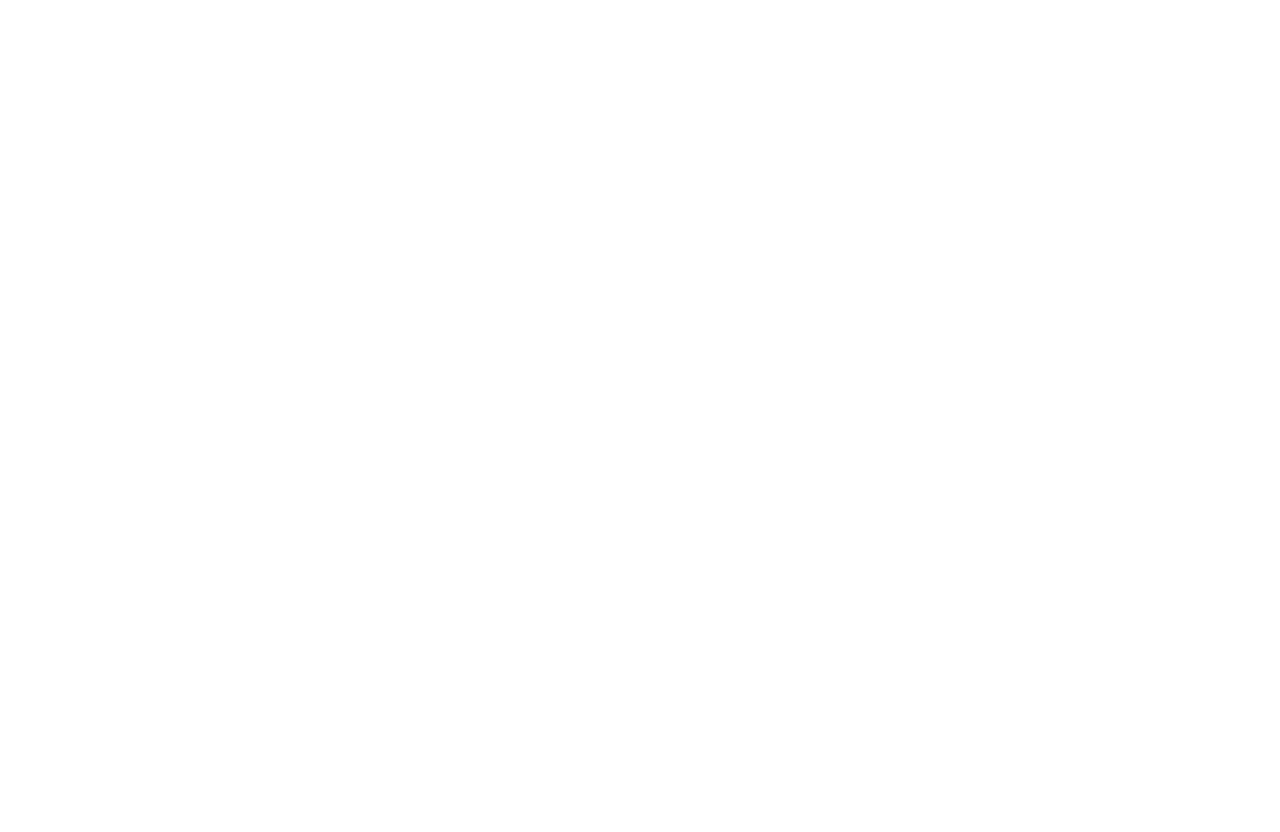
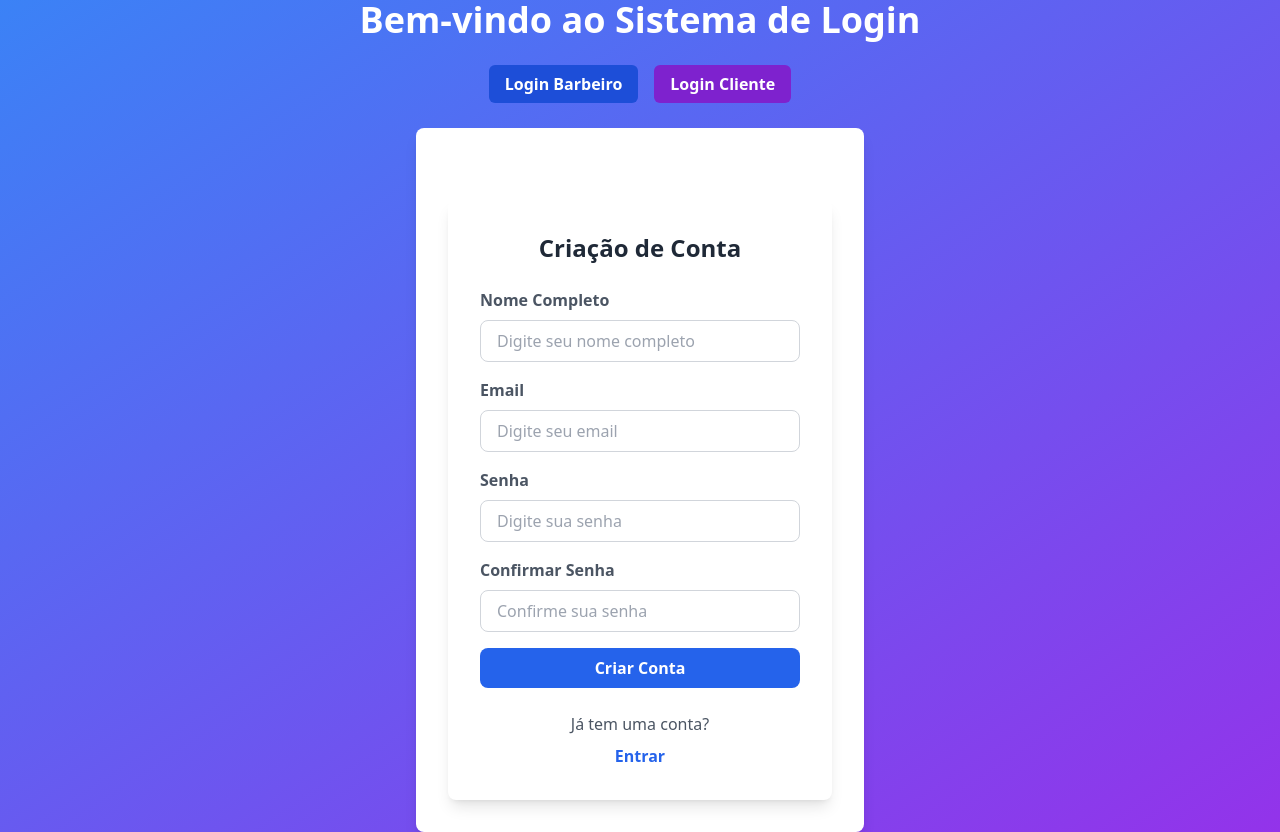
Before and after one commit to Fpereiraaraujo/React_BarberTech, a React (Create React App) app: page /client-signup in a window 1280 px wide. Before the commit the page ends 800 px from the top, so only its background shows below. Built offline with nearby package versions, Linux system fonts and the light colour scheme.

Commit message:
interface de login implementada

```diff
--- a/package.json
+++ b/package.json
@@ -10,8 +10,10 @@
     "@types/node": "^16.18.119",
     "@types/react": "^18.3.12",
     "@types/react-dom": "^18.3.1",
+    "@types/react-router-dom": "^5.3.3",
     "react": "^18.3.1",
     "react-dom": "^18.3.1",
+    "react-router-dom": "^6.27.0",
     "react-scripts": "5.0.1",
     "typescript": "^4.9.5",
     "web-vitals": "^2.1.4"
--- a/src/App.tsx
+++ b/src/App.tsx
@@ -1,9 +1,43 @@
+import { Route, BrowserRouter as Router, Routes } from "react-router-dom";
+import { Link } from "react-router-dom";
+import BarberLogin from "./pages/Barber/BarberLogin";
+import ClientLogin from "./pages/Client/ClientLogin";
+import BarberDashboard from "./pages/Barber/BarberDashboard";
+import ClientDashboard from "./pages/Client/ClientDashboard";
+import ClientSignup from "./pages/Client/ClientSignup";
 
 function App() {
   return (
-    <div className="">
+    <Router>
+      <div className="min-h-screen bg-gradient-to-br from-blue-500 to-purple-600 flex flex-col items-center justify-center">
+        <h1 className="text-4xl font-bold text-white mb-8">Bem-vindo ao Sistema de Login</h1>
 
-    </div>
+        <nav className="space-x-4 mb-8">
+          <Link
+            to="/barber-login"
+            className="text-white font-semibold bg-blue-700 px-4 py-2 rounded-md hover:bg-blue-800 transition"
+          >
+            Login Barbeiro
+          </Link>
+          <Link
+            to="/client-login"
+            className="text-white font-semibold bg-purple-700 px-4 py-2 rounded-md hover:bg-purple-800 transition"
+          >
+            Login Cliente
+          </Link>
+        </nav>
+
+        <div className="w-full max-w-md p-8 bg-white shadow-lg rounded-lg">
+          <Routes>
+            <Route path="/barber-login" element={<BarberLogin />} />
+            <Route path="/client-login" element={<ClientLogin />} />
+            <Route path="/client-signup" element={<ClientSignup />} />
+            <Route path="/barber-dashboard" element={<BarberDashboard />} />
+            <Route path="/client-dashboard" element={<ClientDashboard />} />
+          </Routes>
+        </div>
+      </div>
+    </Router>
   );
 }
 
--- a/src/componentes/login/login.tsx
+++ /dev/null
@@ -1,9 +0,0 @@
-import React from 'react'
-
-function login() {
-  return (
-    <div>login</div>
-  )
-}
-
-export default login
--- /dev/null
+++ b/src/components/Button/index.js
@@ -0,0 +1,12 @@
+import React from "react";
+import * as C from "./styles";
+
+const Button = ({ Text, onClick, Type = "button" }) => {
+  return (
+    <C.Button type={Type} onClick={onClick}>
+      {Text}
+    </C.Button>
+  );
+};
+
+export default Button;
--- /dev/null
+++ b/src/components/input/index.js
@@ -0,0 +1,15 @@
+import React from "react";
+import * as C from "./styles";
+
+const Input = ({ type, placeholder, value, onChange }) => {
+  return (
+    <C.Input
+      value={value}
+      onChange={onChange}
+      type={type}
+      placeholder={placeholder}
+    />
+  );
+};
+
+export default Input;
--- /dev/null
+++ b/src/pages/Barber/BarberDashboard.tsx
@@ -0,0 +1,13 @@
+// src/pages/BarberDashboard.tsx
+import React from 'react';
+
+const BarberDashboard: React.FC = () => {
+  return (
+    <div>
+      <h2>Bem-vindo, Barbeiro!</h2>
+      <p>Esta é a área do barbeiro.</p>
+    </div>
+  );
+};
+
+export default BarberDashboard;
--- /dev/null
+++ b/src/pages/Barber/BarberLogin.tsx
@@ -0,0 +1,44 @@
+import React from 'react';
+
+const BarberLogin = () => {
+  return (
+    <div className="flex flex-col items-center bg-white p-8 rounded-lg shadow-lg w-full max-w-md">
+      <h2 className="text-2xl font-bold text-gray-800 mb-6">Login do Barbeiro</h2>
+
+      <form className="w-full space-y-4">
+        <div>
+          <label htmlFor="username" className="block text-gray-600 font-semibold mb-2">
+            Nome de Usuário
+          </label>
+          <input
+            type="text"
+            id="username"
+            className="w-full px-4 py-2 border border-gray-300 rounded-lg focus:outline-none focus:border-blue-500"
+            placeholder="Digite seu nome de usuário"
+          />
+        </div>
+
+        <div>
+          <label htmlFor="password" className="block text-gray-600 font-semibold mb-2">
+            Senha
+          </label>
+          <input
+            type="password"
+            id="password"
+            className="w-full px-4 py-2 border border-gray-300 rounded-lg focus:outline-none focus:border-blue-500"
+            placeholder="Digite sua senha"
+          />
+        </div>
+
+        <button
+          type="submit"
+          className="w-full bg-blue-600 text-white font-semibold py-2 rounded-lg hover:bg-blue-700 transition"
+        >
+          Entrar
+        </button>
+      </form>
+    </div>
+  );
+}
+
+export default BarberLogin;
--- /dev/null
+++ b/src/pages/Client/ClientDashboard.tsx
@@ -0,0 +1,13 @@
+// src/pages/ClientDashboard.tsx
+import React from 'react';
+
+const ClientDashboard: React.FC = () => {
+  return (
+    <div>
+      <h2>Bem-vindo, Cliente!</h2>
+      <p>Esta é a área do cliente.</p>
+    </div>
+  );
+};
+
+export default ClientDashboard;
--- /dev/null
+++ b/src/pages/Client/ClientLogin.tsx
@@ -0,0 +1,69 @@
+import React from 'react';
+import { useNavigate } from 'react-router-dom';
+
+const ClientLogin: React.FC = () => {
+  const navigate = useNavigate();
+
+  const handleLogin = (e: React.FormEvent) => {
+    e.preventDefault();
+    // Lógica de autenticação para o cliente aqui
+    navigate('/client-dashboard');
+  };
+
+  const handleSignupRedirect = () => {
+    navigate('/client-signup');
+  };
+
+  return (
+    <div className="flex flex-col items-center bg-white p-8 rounded-lg shadow-lg w-full max-w-md">
+      <h2 className="text-2xl font-bold text-gray-800 mb-6">Login do Cliente</h2>
+
+      <form onSubmit={handleLogin} className="w-full space-y-4">
+        <div>
+          <label htmlFor="email" className="block text-gray-600 font-semibold mb-2">
+            Email
+          </label>
+          <input
+            type="email"
+            id="email"
+            className="w-full px-4 py-2 border border-gray-300 rounded-lg focus:outline-none focus:border-blue-500"
+            placeholder="Digite seu email"
+            required
+          />
+        </div>
+
+        <div>
+          <label htmlFor="password" className="block text-gray-600 font-semibold mb-2">
+            Senha
+          </label>
+          <input
+            type="password"
+            id="password"
+            className="w-full px-4 py-2 border border-gray-300 rounded-lg focus:outline-none focus:border-blue-500"
+            placeholder="Digite sua senha"
+            required
+          />
+        </div>
+
+        <button
+          type="submit"
+          className="w-full bg-blue-600 text-white font-semibold py-2 rounded-lg hover:bg-blue-700 transition"
+        >
+          Entrar
+        </button>
+      </form>
+
+      <div className="mt-6 text-center">
+        <p className="text-gray-600">Não tem uma conta?</p>
+        <button
+          onClick={handleSignupRedirect}
+          className="mt-2 text-blue-600 font-semibold hover:underline"
+        >
+          Criar Conta
+        </button>
+      </div>
+    </div>
+  );
+};
+
+export default ClientLogin;
--- /dev/null
+++ b/src/pages/Client/ClientSignup.tsx
@@ -0,0 +1,95 @@
+import React from 'react';
+import { useNavigate } from 'react-router-dom';
+
+export const ClientSignup = () => {
+  const navigate = useNavigate();
+
+  const handleSignup = (e:any) => {
+    e.preventDefault();
+    // Lógica para criação de conta aqui
+    navigate('/client-dashboard'); // Redireciona para o dashboard do cliente após o registro
+  };
+
+  const handleLoginRedirect = () => {
+    navigate('/client-login'); // Redireciona para a tela de login
+  };
+
+  return (
+    <div className="flex flex-col items-center bg-white p-8 rounded-lg shadow-lg w-full max-w-md mx-auto mt-10">
+      <h2 className="text-2xl font-bold text-gray-800 mb-6">Criação de Conta</h2>
+
+      <form onSubmit={handleSignup} className="w-full space-y-4">
+        <div>
+          <label htmlFor="name" className="block text-gray-600 font-semibold mb-2">
+            Nome Completo
+          </label>
+          <input
+            type="text"
+            id="name"
+            className="w-full px-4 py-2 border border-gray-300 rounded-lg focus:outline-none focus:border-blue-500"
+            placeholder="Digite seu nome completo"
+            required
+          />
+        </div>
+
+        <div>
+          <label htmlFor="email" className="block text-gray-600 font-semibold mb-2">
+            Email
+          </label>
+          <input
+            type="email"
+            id="email"
+            className="w-full px-4 py-2 border border-gray-300 rounded-lg focus:outline-none focus:border-blue-500"
+            placeholder="Digite seu email"
+            required
+          />
+        </div>
+
+        <div>
+          <label htmlFor="password" className="block text-gray-600 font-semibold mb-2">
+            Senha
+          </label>
+          <input
+            type="password"
+            id="password"
+            className="w-full px-4 py-2 border border-gray-300 rounded-lg focus:outline-none focus:border-blue-500"
+            placeholder="Digite sua senha"
+            required
+          />
+        </div>
+
+        <div>
+          <label htmlFor="confirmPassword" className="block text-gray-600 font-semibold mb-2">
+            Confirmar Senha
+          </label>
+          <input
+            type="password"
+            id="confirmPassword"
+            className="w-full px-4 py-2 border border-gray-300 rounded-lg focus:outline-none focus:border-blue-500"
+            placeholder="Confirme sua senha"
+            required
+          />
+        </div>
+
+        <button
+          type="submit"
+          className="w-full bg-blue-600 text-white font-semibold py-2 rounded-lg hover:bg-blue-700 transition"
+        >
+          Criar Conta
+        </button>
+      </form>
+
+      <div className="mt-6 text-center">
+        <p className="text-gray-600">Já tem uma conta?</p>
+        <button
+          onClick={handleLoginRedirect}
+          className="mt-2 text-blue-600 font-semibold hover:underline"
+        >
+          Entrar
+        </button>
+      </div>
+    </div>
+  );
+};
+
+export default ClientSignup;
```
Also changed, not shown: src/components/Button/index.css (added, +15 -0 lines), 1 other file (tests, documents, lock files or other folders).
